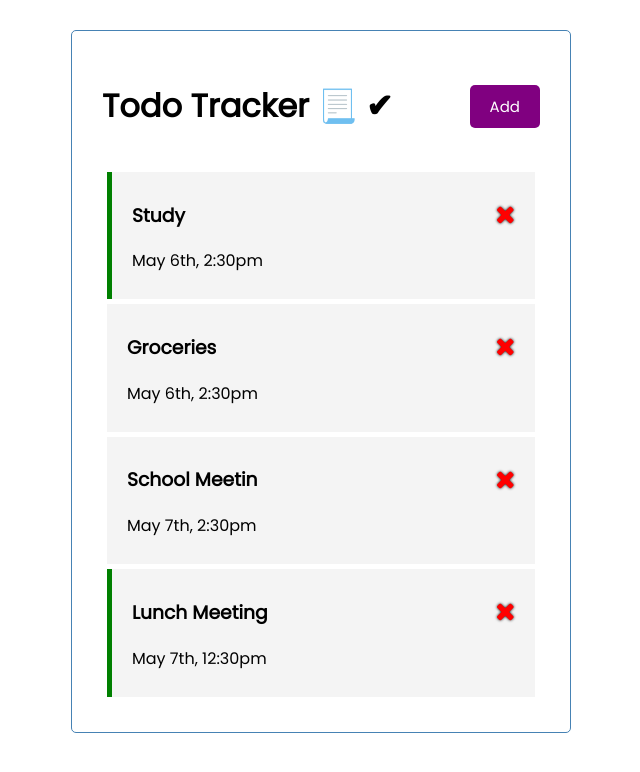
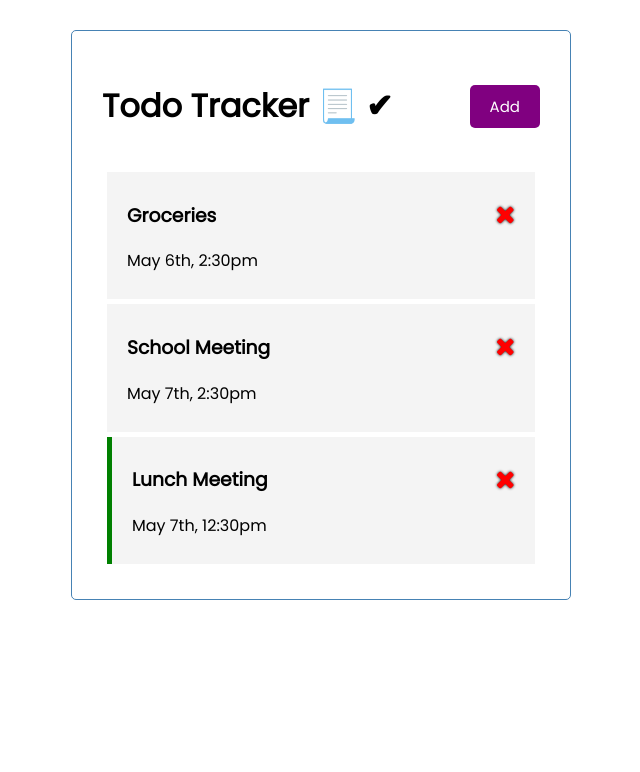
Before and after one commit to alvalle09/AngTodoapp, an Angular app: page / in a window 1280 px wide. Shown: the top 772 px of the page, without its empty margins (319-959 px from the left). Built offline with nearby package versions, Linux system fonts and the light colour scheme; data requests are answered from the project's data file.

Commit message:
implement toggletask

```diff
--- a/db.json
+++ b/db.json
@@ -1,11 +1,5 @@
 {
   "tasks": [
-    {
-      "id": 2,
-      "text": "Study",
-      "day": "May 6th, 2:30pm",
-      "reminder": true
-    },
     {
       "id": 3,
       "text": "Groceries",
@@ -14,7 +8,7 @@
     },
     {
       "id": 4,
-      "text": "School Meetin",
+      "text": "School Meeting",
       "day": "May 7th, 2:30pm",
       "reminder": false
     },
--- a/src/app/components/tasks/tasks.component.ts
+++ b/src/app/components/tasks/tasks.component.ts
@@ -15,8 +15,11 @@ export class TasksComponent implements OnInit {
   constructor(private taskService: TaskService) { }
 
   ngOnInit(): void {
-    this.taskService.getTasks().subscribe((tasks) =>
-      this.tasks = tasks);
+    this.taskService.getTasks().subscribe((tasks) => {
+      this.tasks = tasks;
+      console.log(tasks);
+    }
+      );
   }
 
   deleteTask(task: Task) {
```
